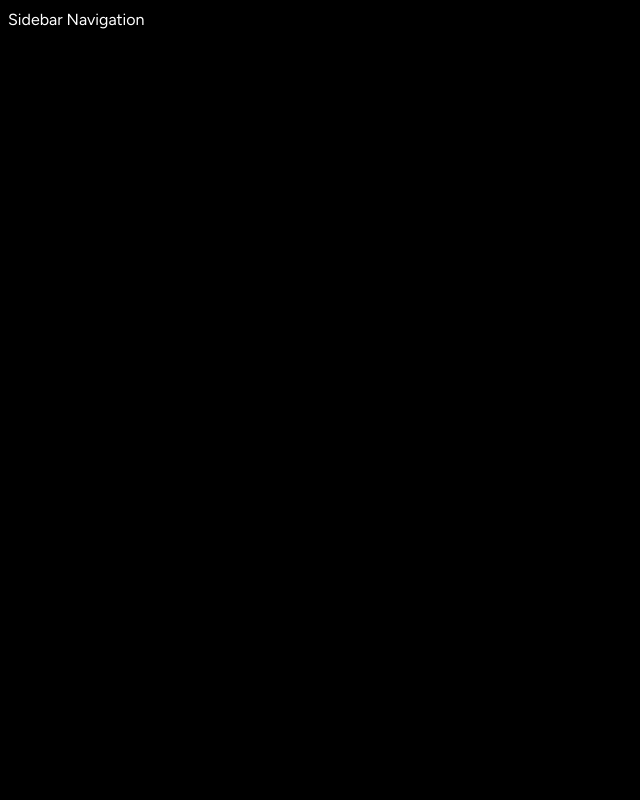
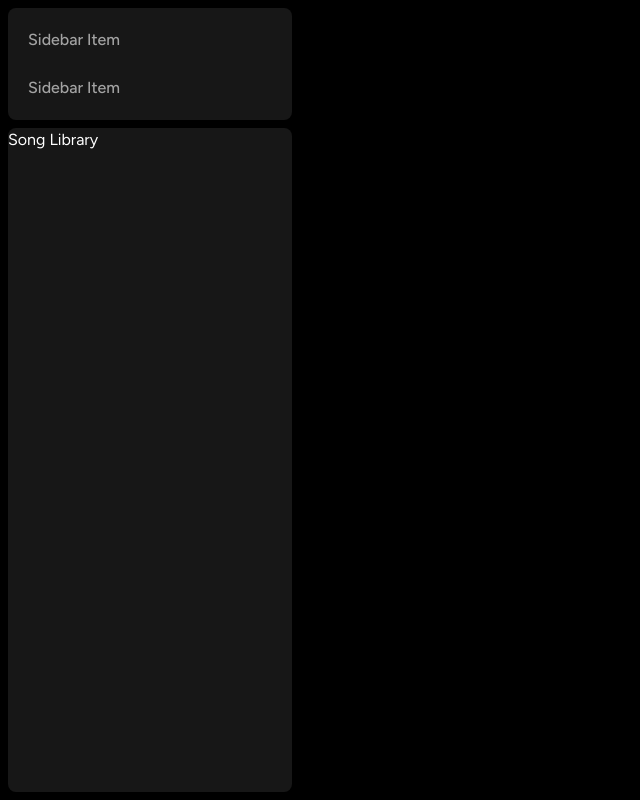
Before and after one commit to GEORGE-GICHURU/Spotify, a Next.js app: page / in a window 1280 px wide. Shown: the whole page, without its empty margins (0-640 px from the left). Built offline with nearby package versions, Linux system fonts and the light colour scheme.

Commit message:
Sidebar item

```diff
--- a/components/Box.tsx
+++ b/components/Box.tsx
@@ -1,3 +1,5 @@
+import { twMerge } from "tailwind-merge";
+
 interface BoxProps {
     children: React.ReactNode;
     className?: string;
@@ -8,7 +10,15 @@ const Box: React.FC<BoxProps> = ({
     className
 }) => {
     return (
-        <div>
+        <div className={twMerge(`
+            bg-neutral-900
+            rounded-lg
+            h-fit
+            w-full
+        `,
+            className
+        )}
+        >
             {children}
         </div>
     )
--- a/components/Sidebar.tsx
+++ b/components/Sidebar.tsx
@@ -7,7 +7,7 @@ import { HiHome } from "react-icons/hi";
 import { BiSearch } from "react-icons/bi";
 
 import Box from "./Box";
-
+import SidebarItem from "./SidebarItem";
 
 interface SidebarProps {
     children: React.ReactNode;
@@ -50,7 +50,28 @@ const Sidebar: React.FC<SidebarProps> = ({
                 "
             >
                 <Box>
-                    Sidebar Navigation
+                    <div
+                       className="
+                        flex
+                        flex-col
+                        gap-y-4
+                        px-5
+                        py-4
+                        "
+                    >
+                        {routes.map((item) => (
+                            <SidebarItem
+                               key={item.label}
+                               {...item}
+                            />
+                        ))}
+
+                    </div>
+                </Box>
+
+                <Box className="overflow-y-auto h-full">
+                    Song Library
+
                 </Box>
 
             </div>
--- /dev/null
+++ b/components/SidebarItem.tsx
@@ -0,0 +1,43 @@
+import { IconType } from "react-icons";
+import Link from "next/link";
+
+import { twMerge } from "tailwind-merge"
+
+interface SidebarItemProps {
+    icon: IconType;
+    label: string;
+    active?: boolean;
+    href: string;
+}
+
+const SidebarItem: React.FC<SidebarItemProps> = ({
+    icon,
+    label,
+    active,
+    href
+}) => {
+    return (
+        <Link
+          href={href}
+          className={twMerge(`
+            flex
+            flex-row
+            h-auto
+            items-center
+            w-full
+            gap-x-4
+            text-md
+            font-medium
+            cursor-pointer
+            hover:text-white
+            transition
+            text-neutral-400
+            py-1
+            `)}
+        >
+            Sidebar Item
+        </Link>
+    )
+}
+
+export default SidebarItem
--- a/package.json
+++ b/package.json
@@ -20,6 +20,7 @@
     "react": "18.2.0",
     "react-dom": "18.2.0",
     "react-icons": "^4.9.0",
+    "tailwind-merge": "^1.13.0",
     "tailwindcss": "3.3.2",
     "typescript": "5.0.4"
   }
```
Also changed, not shown: 1 other file (tests, documents, lock files or other folders).
